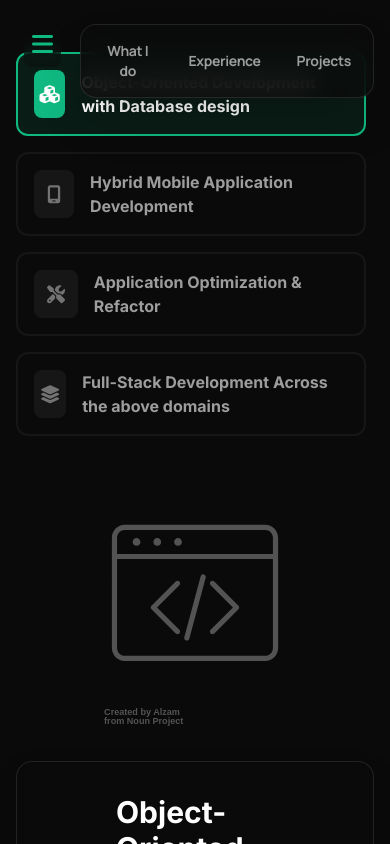
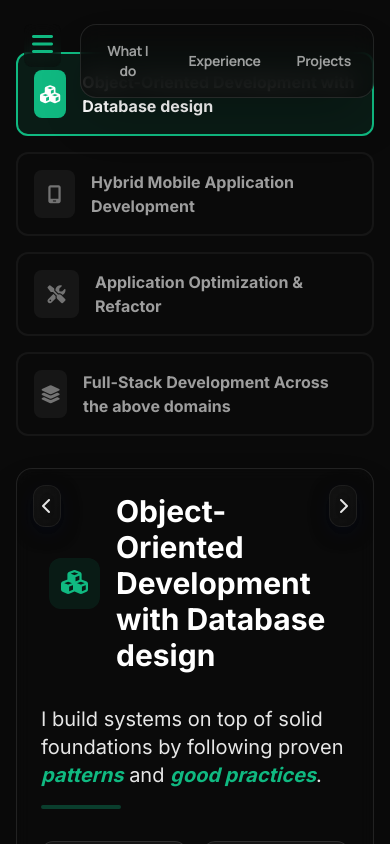
Before and after one commit to gigasandwich/giga-portfolio, a Next.js app: page / in a window 390 px wide. Shown: the top 844 px of the page. Built offline with nearby package versions, Linux system fonts and the light colour scheme.

Commit message:
Apply responsivity to what I do section
Also add previous/next buttons

```diff
--- a/src/sections/WhatIDo.tsx
+++ b/src/sections/WhatIDo.tsx
@@ -6,19 +6,20 @@ import Image from "next/image";
 
 export default function WhatIDo() {
     const d = whatIDoData;
-    const [current, setCurrent] = useState<WhatIDoType>(d[0]);
-    const changeCurrent = (wid: WhatIDoType) => {
-        setCurrent(wid);
-    };
+    const [index, setIndex] = useState(0);
+    const current = d[index];
+    const changeCurrent = (i: number) => setIndex(i);
+    const prev = () => setIndex((s) => (s - 1 + d.length) % d.length);
+    const next = () => setIndex((s) => (s + 1) % d.length);
 
     return (
         <section id="what-i-do" className="min-h-screen border-b border-white/5 py-5">
             <div className="grid grid-cols-1 lg:grid-cols-3 gap-8 items-start">
                 {/* Left side: Navigation Cards & SVG Overlay */}
-                <div className="col-span-1 flex flex-col gap-4">
+                <div className="col-span-1 flex flex-col gap-4 relative">
                     <div className="
                             flex flex-col gap-4
-                            max-h-[550px] overflow-y-auto pr-2
+                            lg:max-h-[550px] lg:overflow-y-auto lg:pr-2
                             scrollbar-thin scrollbar-thumb-white/10
                         ">
                         {d.map((wid, id) => (
@@ -33,15 +34,15 @@ export default function WhatIDo() {
                         ))}
                     </div>
 
-                    {/* Coding SVG Decoration */}
-                    <div className="mt-8 flex justify-center items-center opacity-30 group/svg">
-                        <div className="animate-float">
+                    {/* Coding SVG Decoration (large screens only) */}
+                    <div className="hidden lg:flex mt-8 justify-center items-center opacity-80 group/svg">
+                        <div className="animate-float pointer-events-none">
                             <Image
                                 src="/assets/svgs/coding.svg"
                                 alt="Coding Illustration"
                                 width={300}
                                 height={300}
-                                className="w-full max-w-[200px] h-auto invert brightness-200 transition-all duration-300 group-hover/svg:brightness-100"
+                                className="w-full max-w-[220px] h-auto filter invert brightness-200 transition-all duration-300 group-hover/svg:brightness-100"
                             />
                         </div>
                     </div>
@@ -50,17 +51,31 @@ export default function WhatIDo() {
                 {/* Right side: Detailed Description */}
                 <div className="
                     col-span-1 lg:col-span-2
-                    p-8
+                    p-6 lg:p-8
                     min-h-[400px] lg:h-[750px]
                     bg-neutral-bg/50 backdrop-blur-sm
                     border border-white/10 rounded-2xl shadow-2xl
-                    flex flex-col
+                    flex flex-col relative
                 ">
-                    <div className="flex items-center gap-4 mb-8">
+                    <div className="flex items-center gap-4 mb-8 px-2 md:px-8 relative">
                         <div className="p-3 bg-primary/10 rounded-xl text-primary">
                             <i className={`fas ${current.icon} text-2xl`}></i>
                         </div>
                         <h2 className="text-3xl font-bold text-white">{current.title}</h2>
+                    </div>
+
+                    {/* Prev/Next controls */}
+                    <div className="absolute left-4 top-4 z-30">
+                        <button onClick={prev} aria-label="Previous" className="p-2 lg:p-3 rounded-xl bg-gradient-to-br from-white/4 to-white/2 border border-white/6 text-white/90 hover:from-white/6 hover:to-white/4 backdrop-blur-sm shadow-[0_6px_18px_rgba(2,6,23,0.6)] transition-all">
+                            <span className="sr-only">Previous</span>
+                            <i className="fa-solid fa-chevron-left" />
+                        </button>
+                    </div>
+                    <div className="absolute right-4 top-4 z-30">
+                        <button onClick={next} aria-label="Next" className="p-2 lg:p-3 rounded-xl bg-gradient-to-br from-white/4 to-white/2 border border-white/6 text-white/90 hover:from-white/6 hover:to-white/4 backdrop-blur-sm shadow-[0_6px_18px_rgba(2,6,23,0.6)] transition-all">
+                            <span className="sr-only">Next</span>
+                            <i className="fa-solid fa-chevron-right" />
+                        </button>
                     </div>
 
                     <div className="text-white/80 leading-relaxed">
```
